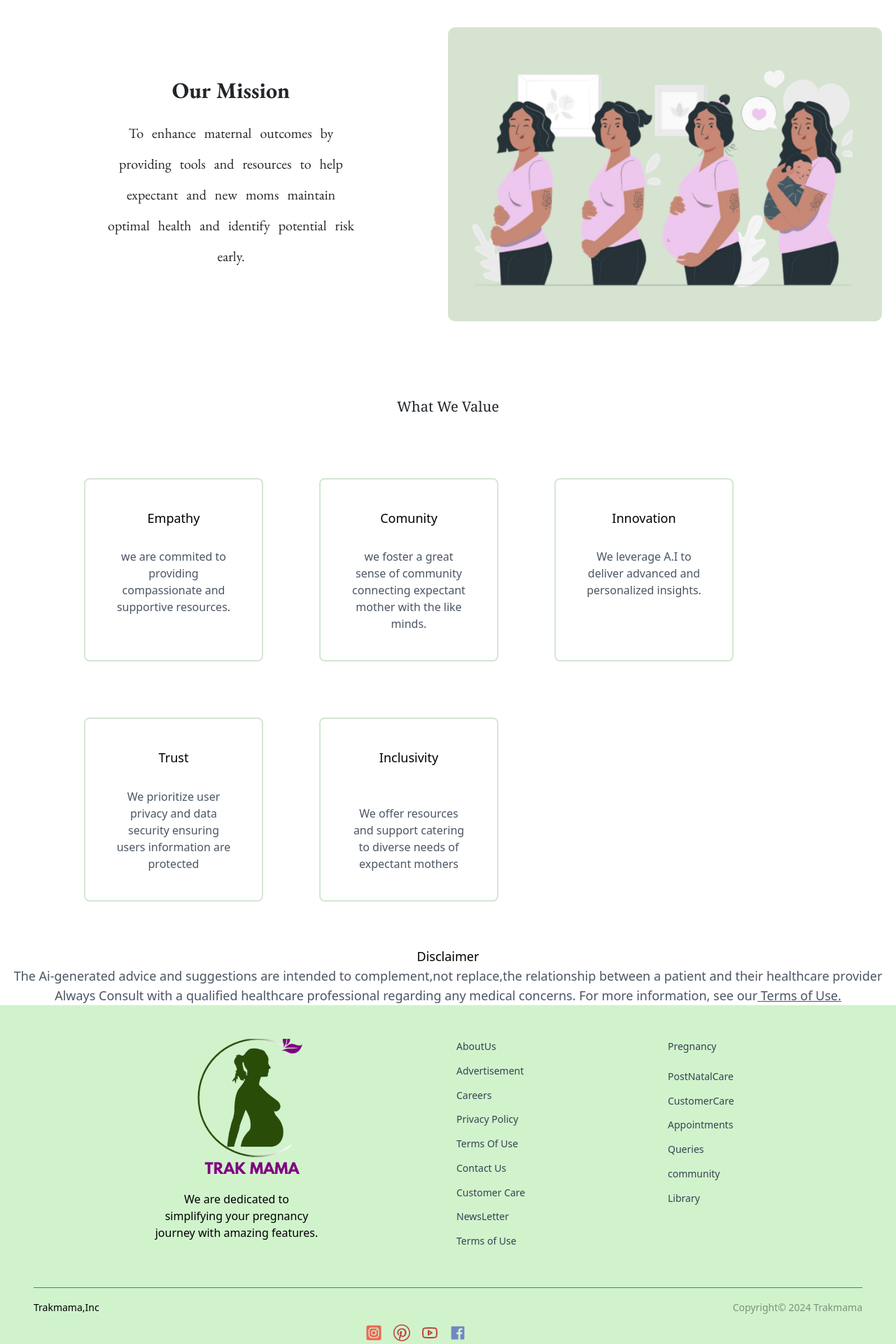
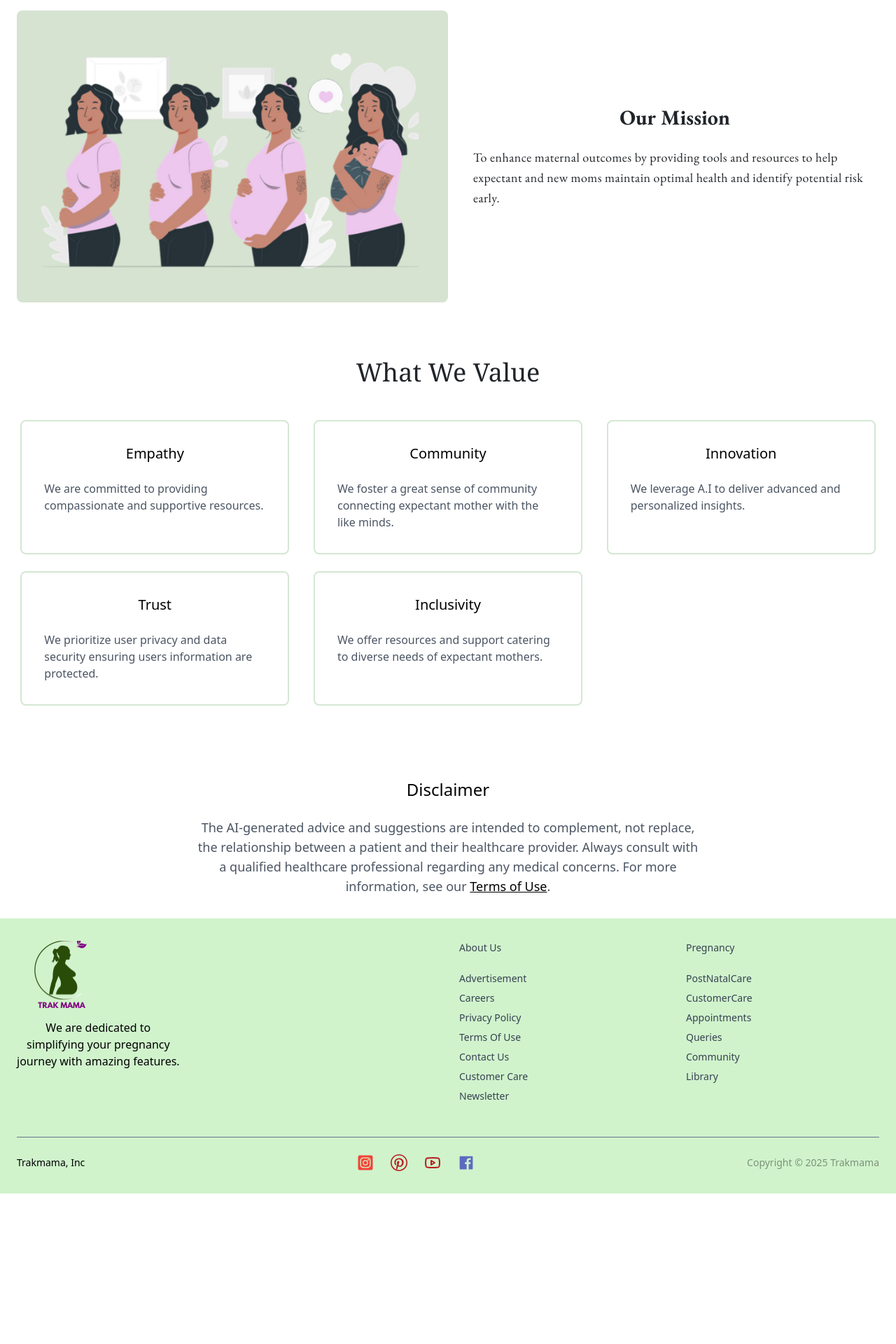
Before and after one commit to Adaobilynda1234/Trakmama-project, a React (Vite) app: page /about-us in a window 1280 px wide. Shown: the part 579-2499 px from the top of the page at 70% size. After the commit the page ends 2284 px from the top, so only its background shows below. Built offline with nearby package versions, Linux system fonts and the light colour scheme; the HTML template or start-up script is replaced by a standard one.

Commit message:
worked on the responsiveness

```diff
--- a/src/components/AboutTrakmama.jsx
+++ b/src/components/AboutTrakmama.jsx
@@ -1,16 +1,24 @@
-import React from 'react';
-// import './styles/global.css'; // Import your global CSS file
+import React from "react";
 
 const AboutTrakmama = () => {
-    return (
-        <div>
-            <br/>
-            <h2 style={{textAlign:'center', fontWeight:'bold'}}>About Trakmama </h2>
-            <p className='example-text' style={{textAlign:'center'}}>TrakMama is a web platform for expectant mothers and new parents to track maternal and child health indicators, receive personalized guidance, <pre/> and  keep track of scheduled appointments. This app also helps conceiving mothers stay healthy from start to childbirth. Providing daily to-<pre/> reads, healthy tips and motivations at offline use. Help to connect pregnant women to share experiences. Enlighten potential mothers about<pre/> healthy pregnancy, proneness to some conditions such as preeclampsia, diabetes, postpartum and hypertension.
-            </p>
-            <br/>
-        </div>
-    );
+  return (
+    <div className="container mx-auto px-4 py-12 max-w-4xl">
+      <h2 className="text-2xl md:text-3xl lg:text-4xl font-bold text-center mb-6">
+        About Trakmama
+      </h2>
+
+      <p className="text-base md:text-lg text-center leading-relaxed px-4 md:px-8">
+        TrakMama is a web platform for expectant mothers and new parents to
+        track maternal and child health indicators, receive personalized
+        guidance, and keep track of scheduled appointments. This app also helps
+        conceiving mothers stay healthy from start to childbirth. Providing
+        daily to-reads, healthy tips and motivations at offline use. Help to
+        connect pregnant women to share experiences. Enlighten potential mothers
+        about healthy pregnancy, proneness to some conditions such as
+        preeclampsia, diabetes, postpartum and hypertension.
+      </p>
+    </div>
+  );
 };
 
 export default AboutTrakmama;
--- a/src/components/Disclaimer.jsx
+++ b/src/components/Disclaimer.jsx
@@ -2,22 +2,26 @@ import React from "react";
 
 const Disclaimer = () => {
   return (
-    <div className="    ">
-      <h3 className="  text-lg  text-center mb-0 font-medium text-black  font-sans">
-        Disclaimer
-      </h3>
+    <div className="w-full min-h-[200px] flex items-center justify-center">
+      <div className="container mx-auto px-4 py-8 max-w-3xl">
+        <h3 className="text-xl md:text-2xl font-medium text-black font-sans text-center mb-4">
+          Disclaimer
+        </h3>
 
-      <p className="   text-center  md:items-center text-gray-600 text-lg font-sans mt-0">
-        The Ai-generated advice and suggestions are intended to complement,not
-        replace,the relationship between a patient and their healthcare provider{" "}
-        <pre />
-        Always Consult with a qualified healthcare professional regarding any
-        medical concerns. For more information, see our
-        <a href="/" className="text-black-500  underline hover:underline-">
-          {" "}
-          Terms of Use.
-        </a>{" "}
-      </p>
+        <p className="text-base md:text-lg text-gray-600 font-sans text-center leading-relaxed">
+          The AI-generated advice and suggestions are intended to complement,
+          not replace, the relationship between a patient and their healthcare
+          provider. Always consult with a qualified healthcare professional
+          regarding any medical concerns. For more information, see our{" "}
+          <a
+            href="/"
+            className="text-black underline hover:text-gray-700 transition-colors"
+          >
+            Terms of Use
+          </a>
+          .
+        </p>
+      </div>
     </div>
   );
 };
--- a/src/components/Footer.jsx
+++ b/src/components/Footer.jsx
@@ -7,193 +7,125 @@ import { FaInstagramSquare } from "react-icons/fa";
 
 const Footer = () => {
   return (
-    <div>
-      <footer className="  bg-[#d0f3cc]  text-black   ">
-        <div className="sm:px-12 pt-1 h-full">
-          <div className="grid  grid-cols-1 gap-4 md:grid-cols-2 justify-end ">
-            <div className="flex flex-col items-center md:grid-cols-3 font-serif">
+    <footer className="bg-[#d0f3cc] text-black w-full">
+      <div className="container mx-auto px-4 sm:px-6 lg:px-8 py-8">
+        {/* Main Footer Content */}
+        <div className="grid grid-cols-1 lg:grid-cols-2 gap-8">
+          {/* Logo and Description Section */}
+          <div className="flex flex-col items-center lg:items-start space-y-4">
             <img
               src={logo2}
               alt="logo-ct"
-                className="  w-30 h-21 ml-11 pt-11"
+              className="w-32 h-24 object-contain"
             />
-
-              <p className="mt-4 md:col-span-3 text-center font-sans">
+            <p className="text-center lg:text-left font-sans">
               <span className="block">We are dedicated to</span>
               <span className="block">simplifying your pregnancy </span>
               <span className="block">journey with amazing features.</span>
             </p>
           </div>
-            <div className="grid justify-between grid-cols-2 gap-4 pt-11 pb-0">
-              <ul>
-                <p className="block mb-2 font-sans text-sm antialiased font-small leading-normal text-gray-700">
-                  AboutUs
-                </p>
-                <li>
+
+          {/* Links Section */}
+          <div className="grid grid-cols-2 gap-8 sm:gap-12">
+            {/* About Us Links */}
+            <div className="space-y-3">
+              <h3 className="font-sans text-sm font-medium text-gray-700 mb-4">
+                About Us
+              </h3>
+              <ul className="space-y-2">
+                {[
+                  "Advertisement",
+                  "Careers",
+                  "Privacy Policy",
+                  "Terms Of Use",
+                  "Contact Us",
+                  "Customer Care",
+                  "Newsletter",
+                ].map((item) => (
+                  <li key={item}>
                     <a
                       href="#"
-                    className="block py-1.5 font-sans text-sm font-small leading-relaxed text-gray-700 antialiased transition-colors hover:text-[#7eb97d]"
+                      className="block font-sans text-sm text-gray-700 hover:text-[#7eb97d] transition-colors"
                     >
-                    Advertisement
+                      {item}
                     </a>
                   </li>
-                <li>
+                ))}
+              </ul>
+            </div>
+
+            {/* Pregnancy Links */}
+            <div className="space-y-3">
+              <h3 className="font-sans text-sm font-medium text-gray-700 mb-4">
+                Pregnancy
+              </h3>
+              <ul className="space-y-2">
+                {[
+                  "PostNatalCare",
+                  "CustomerCare",
+                  "Appointments",
+                  "Queries",
+                  "Community",
+                  "Library",
+                ].map((item) => (
+                  <li key={item}>
                     <a
                       href="#"
-                    className="block py-1.5 font-sans text-sm font-small leading-relaxed text-gray-700 antialiased transition-colors hover:text-[#7eb97d]"
+                      className="block font-sans text-sm text-gray-700 hover:text-[#7eb97d] transition-colors"
                     >
-                    Careers
+                      {item}
                     </a>
                   </li>
-
-                <li>
-                  <a
-                    href="#"
-                    className="block py-1.5 font-sans text-sm font-small leading-relaxed text-gray-700 antialiased transition-colors hover:text-[#7eb97d]"
-                  >
-                    Privacy Policy
-                  </a>
-                </li>
-                <li>
-                  <a
-                    href="#"
-                    className="block py-1.5 font-sans text-sm font-small leading-relaxed text-gray-700 antialiased transition-colors hover:text-[#7eb97d]"
-                  >
-                    Terms Of Use
-                  </a>
-                </li>
-                <li>
-                  <a
-                    href="#"
-                    className="block py-1.5 font-sans text-sm font-small leading-relaxed text-gray-700 antialiased transition-colors hover:text-[#7eb97d]"
-                  >
-                    Contact Us
-                  </a>
-                </li>
-                <li>
-                  <a
-                    href="#"
-                    className="block py-1.5 font-sans text-sm font-small leading-relaxed text-gray-700 antialiased transition-colors hover:text-[#7eb97d]"
-                  >
-                    Customer Care
-                  </a>
-                </li>
-                <li>
-                  <a
-                    href="#"
-                    className="block py-1.5 font-sans text-sm font-small leading-relaxed text-gray-700 antialiased transition-colors hover:text-[#7eb97d]"
-                  >
-                    NewsLetter
-                  </a>
-                </li>
-                <li>
-                  <a
-                    href="#"
-                    className="block py-1.5 font-sans text-sm font-small leading-relaxed text-gray-700 antialiased transition-colors hover:text-[#7eb97d]"
-                  >
-                    Terms of Use
-                  </a>
-                </li>
-              </ul>
-              <ul>
-                <p className="block mb-3 font-sans text-sm antialiased font-small leading-normal text-gray-700 ">
-                  Pregnancy
-                </p>
-                <li>
-                  <a
-                    href="#"
-                    className="block py-1.5 font-sans text-sm font-small leading-relaxed text-gray-700 antialiased transition-colors hover:text-[#7eb97d]"
-                  >
-                    PostNatalCare
-                  </a>
-                </li>
-                <li>
-                  <a
-                    href="#"
-                    className="block py-1.5 font-sans text-sm font-small leading-relaxed text-gray-700 antialiased transition-colors hover:text-[#7eb97d]"
-                  >
-                    CustomerCare
-                  </a>
-                </li>
-                <li></li>
-
-                <li>
-                  <a
-                    href="#"
-                    className="block py-1.5 font-sans text-sm font-small leading-relaxed text-gray-700 antialiased transition-colors hover:text-[#7eb97d]"
-                  >
-                    Appointments
-                  </a>
-                </li>
-                <li>
-                  <a
-                    href="#"
-                    className="block py-1.5 font-sans text-sm font-small leading-relaxed text-gray-700 antialiased transition-colors hover:text-[#7eb97d]"
-                  >
-                    Queries
-                  </a>
-                </li>
-                <li>
-                  <a
-                    href="#"
-                    className="block py-1.5 font-sans text-sm font-small leading-relaxed text-gray-700 antialiased transition-colors hover:text-[#7eb97d]"
-                  >
-                    community
-                  </a>
-                </li>
-                <li>
-                  <a
-                    href="#"
-                    className="block py-1.5 font-sans text-sm font-small leading-relaxed text-gray-700 antialiased transition-colors hover:text-[#7eb97d]"
-                  >
-                    Library
-                  </a>
-                </li>
+                ))}
               </ul>
             </div>
           </div>
-          <div className="flex flex-col items-center justify-center w-full py-1 mt-12 border-t border-[#64748b] md:flex-row md:justify-between">
-            <p className="block mb-4 font-sans text-sm antialiased font-normal justfy-end  text-center text-blue-gray-900 md:mb-0">
-              Trakmama,Inc{" "}
+        </div>
+
+        {/* Footer Bottom */}
+        <div className="mt-12 pt-6 border-t border-[#64748b]">
+          <div className="flex flex-col md:flex-row items-center justify-between space-y-4 md:space-y-0">
+            {/* Company Name */}
+            <p className="font-sans text-sm text-blue-gray-900">
+              Trakmama, Inc
             </p>
 
-            <div className=" grid  grid-cols-2 gap-3 md:grid-cols-4 justify-end pt-5">
+            {/* Social Media Icons */}
+            <div className="flex items-center space-x-6">
               <a
                 href="#"
-                className="block font-sans text-base antialiased font-light leading-relaxed transition-opacity text-inherit opacity-80 hover:opacity-100"
+                className="text-[#f44336] hover:opacity-80 transition-opacity"
               >
-                <FaInstagramSquare className="w-6 h-6  text-[#f44336]" />
+                <FaInstagramSquare className="w-6 h-6" />
               </a>
               <a
                 href="#"
-                className="block font-sans  text-base antialiased font-light leading-relaxed transition-opacity text-inherit opacity-80 hover:opacity-100"
+                className="text-[#b71c1c] hover:opacity-80 transition-opacity"
               >
-                <ImPinterest2 className="w-6 h-6  text-[#b71c1c]" />
+                <ImPinterest2 className="w-6 h-6" />
               </a>
-
               <a
                 href="#"
-                className="block font-sans  text-base antialiased font-light leading-relaxed transition-opacity text-red-800  opacity-80 hover:opacity-100"
+                className="text-[#b71c1c] hover:opacity-80 transition-opacity"
               >
-                <LuYoutube className="w-6 h-6  text-[#b71c1c]" />
+                <LuYoutube className="w-6 h-6" />
               </a>
-
               <a
                 href="#"
-                className="block font-sans  ext-base antialiased font-light leading-relaxed transition-opacity  text-inherit opacity-80 hover:opacity-100"
+                className="text-[#5c6bc0] hover:opacity-80 transition-opacity"
               >
-                <AiFillFacebook className="w-6 h-6  text-[#5c6bc0]" />
+                <AiFillFacebook className="w-6 h-6" />
               </a>
             </div>
-            <div className="">
-              <p className=" block mb-4 font-sans text-sm antialiased font-normal justfy-end  text-center text-blue-gray-900 opacity-40 md:mb-0 ">
-                Copyright© 2024 Trakmama
+
+            {/* Copyright */}
+            <p className="font-sans text-sm text-blue-gray-900 opacity-40">
+              Copyright © 2025 Trakmama
             </p>
           </div>
         </div>
       </div>
     </footer>
-    </div>
   );
 };
 
--- a/src/components/MissionOfficial.jsx
+++ b/src/components/MissionOfficial.jsx
@@ -1,34 +1,49 @@
-import React from 'react';
-import "../styles/global.css";
-import aboutImage from '../assets/about-us.png';
-import missionImage from '../assets/mission-pic.png'
+import React from "react";
+import aboutImage from "../assets/about-us.png";
+import missionImage from "../assets/mission-pic.png";
 
 const Mission = () => {
   return (
-        <div>
-         <main>
-                <section className="about-us">
-                    <img src={aboutImage} alt="About Us" className="about-us-image"/>
-                    <div className="about-us-content">
-                        <h2 className='h2'>About Us</h2>
-                        <p className='p'>
-                            We use AI technology to provide virtual<pre/> healthcare services to pregnant woman<pre/> aiming to overcome barriers and increase<pre/> access to quality prenatal care,<pre/> particularly in rural and underserved areas,<pre/> leading to improved health outcomes, <pre/> patient experience, and more<pre/> efficient healthcare delivery.
+    <div className="font-['EB_Garamond'] min-h-screen flex items-center justify-center">
+      <main className="container mx-auto px-4 py-8 flex flex-col justify-center">
+        {/* About Us Section */}
+        <section className="flex flex-col md:flex-row items-center justify-center gap-8 mb-10">
+          <img
+            src={aboutImage}
+            alt="About Us"
+            className="w-full md:w-1/2 rounded-lg object-cover"
+          />
+          <div className="w-full md:w-1/2 flex flex-col justify-center items-center">
+            <h2 className="text-3xl font-bold mb-6">About Us</h2>
+            <p className="text-lg leading-relaxed tracking-wide space-x-2 max-w-xl">
+              We use AI technology to provide virtual healthcare services to
+              pregnant woman aiming to overcome barriers and increase access to
+              quality prenatal care, particularly in rural and underserved
+              areas, leading to improved health outcomes, patient experience,
+              and more efficient healthcare delivery.
             </p>
           </div>
         </section>
-                <section className="our-mission">
-                    <div className="mission-content">
-                        <h2 className='h2'>Our Mission</h2>
-                        <p className='p'>
-                            To enhance maternal outcomes by<pre/> providing tools and resources to help<pre/> expectant and new moms maintain <pre/>optimal health and identify potential risk<pre/> early.
+
+        {/* Our Mission Section */}
+        <section className="flex flex-col md:flex-row items-center justify-center gap-8">
+          <div className="w-full md:w-1/2 flex flex-col justify-center items-center order-2 md:order-1">
+            <h2 className="text-3xl font-bold mb-6">Our Mission</h2>
+            <p className="text-lg leading-relaxed tracking-wide space-x-2 max-w-xl">
+              To enhance maternal outcomes by providing tools and resources to
+              help expectant and new moms maintain optimal health and identify
+              potential risk early.
             </p>
           </div>
-                    <img src={missionImage} alt="Our Mission" className="mission-image"/>
+          <img
+            src={missionImage}
+            alt="Our Mission"
+            className="w-full md:w-1/2 rounded-lg object-cover order-1 md:order-2"
+          />
         </section>
       </main>
     </div>
-
   );
-}
+};
 
 export default Mission;
--- a/src/components/Whatwevalue.jsx
+++ b/src/components/Whatwevalue.jsx
@@ -1,40 +1,61 @@
 import React from "react";
 
+const WhatWeValue = () => {
+  const values = [
+    {
+      title: "Empathy",
+      description:
+        "We are committed to providing compassionate and supportive resources.",
+    },
+    {
+      title: "Community",
+      description:
+        "We foster a great sense of community connecting expectant mother with the like minds.",
+    },
+    {
+      title: "Innovation",
+      description:
+        "We leverage A.I to deliver advanced and personalized insights.",
+    },
+    {
+      title: "Trust",
+      description:
+        "We prioritize user privacy and data security ensuring users information are protected.",
+    },
+    {
+      title: "Inclusivity",
+      description:
+        "We offer resources and support catering to diverse needs of expectant mothers.",
+    },
+  ];
 
-  const WhatWevalue = () => {
   return (
-    <div className="justify-center">
+    <div className="container mx-auto px-4 py-12">
+      <h1 className="text-3xl md:text-4xl text-center font-serif mb-12">
+        What We Value
+      </h1>
 
-   <h1 className="text-center text-xl py-5 pt-10 font-serif">What We Value</h1>
-      <div className="flex flex-wrap justify-normal px-20  ">
-
-      <div  className=" border-2 border-[#d4e7d3] rounded-lg p-10 text-center  m-10 w-64 h-auto  flex-row justify-between md:items-center ">
-        <h3 className="block mt-1 text-lg leading-tight font-medium text-black  font-sans">Empathy</h3>
-        <p className="text-gray-600 text-md font-sans mt-8"> we are commited to providing compassionate and supportive resources. </p>
+      <div className="grid grid-cols-1 sm:grid-cols-2 lg:grid-cols-3 gap-6 justify-items-center">
+        {values.map((value, index) => (
+          <div
+            key={index}
+            className="border-2 border-[#d4e7d3] rounded-lg p-6 md:p-8
+                       w-full max-w-sm h-full
+                       flex flex-col items-center
+                       transition-transform hover:scale-105
+                       hover:shadow-lg"
+          >
+            <h3 className="text-lg md:text-xl font-medium text-black font-sans mb-4">
+              {value.title}
+            </h3>
+            <p className="text-gray-600 text-sm md:text-base font-sans">
+              {value.description}
+            </p>
           </div>
-      <div className=" object-top border-2 border-[#d4e7d3] rounded-lg p-10 text-center  m-10 w-64 h-auto   flex-col justify-between md:items-center">
-        <h3 className="block mt-1 text-lg leading-tight font-medium text-black  font-sans ">Comunity</h3>
-        <p className="text-gray-600 text-md font-sans mt-8"> we foster a great sense of community connecting expectant mother with the like minds. </p>
+        ))}
       </div>
-      <div className="border-2 border-[#d4e7d3] rounded-lg p-10 text-center  m-10 w-64 h-auto flex flex-col justfy-between">
-<h3 className="block mt-1 text-lg leading-tight font-medium text-black  font-sans">Innovation </h3>
-<p className="text-gray-600 text-md font-sans mt-8 ">We leverage A.I to deliver advanced and personalized insights. </p>
     </div>
-      <div className=" border-2 border-[#d4e7d3] rounded-lg p-10 text-center  m-10 w-64 h-auto flex flex-col justify-between">
-      <h3 className="block mt-1 text-lg leading-tight font-medium text-black  font-sans"> Trust</h3>
-      <p className="text-gray-600 text-md font-sans mt-8">We prioritize user privacy and data security ensuring users information are protected</p>
-      </div>
-      <div className=" border-2 border-[#d4e7d3] rounded-lg p-10 text-center  m-10 w-64 h-auto flex flex-col justify-between  ">
-      <h3 className=" block mt-1 text-lg leading-tight font-medium text-black  font-sans"> Inclusivity</h3>
-      <p className="text-gray-600  text-md font-sans mt-8">We offer resources and support catering to diverse needs of expectant mothers</p>
-
-      </div>
-
-      </div>
-
-      </div>
-
   );
 };
 
-export default WhatWevalue;
+export default WhatWeValue;
```
Lines whose indentation alone changed are shown as unchanged.
